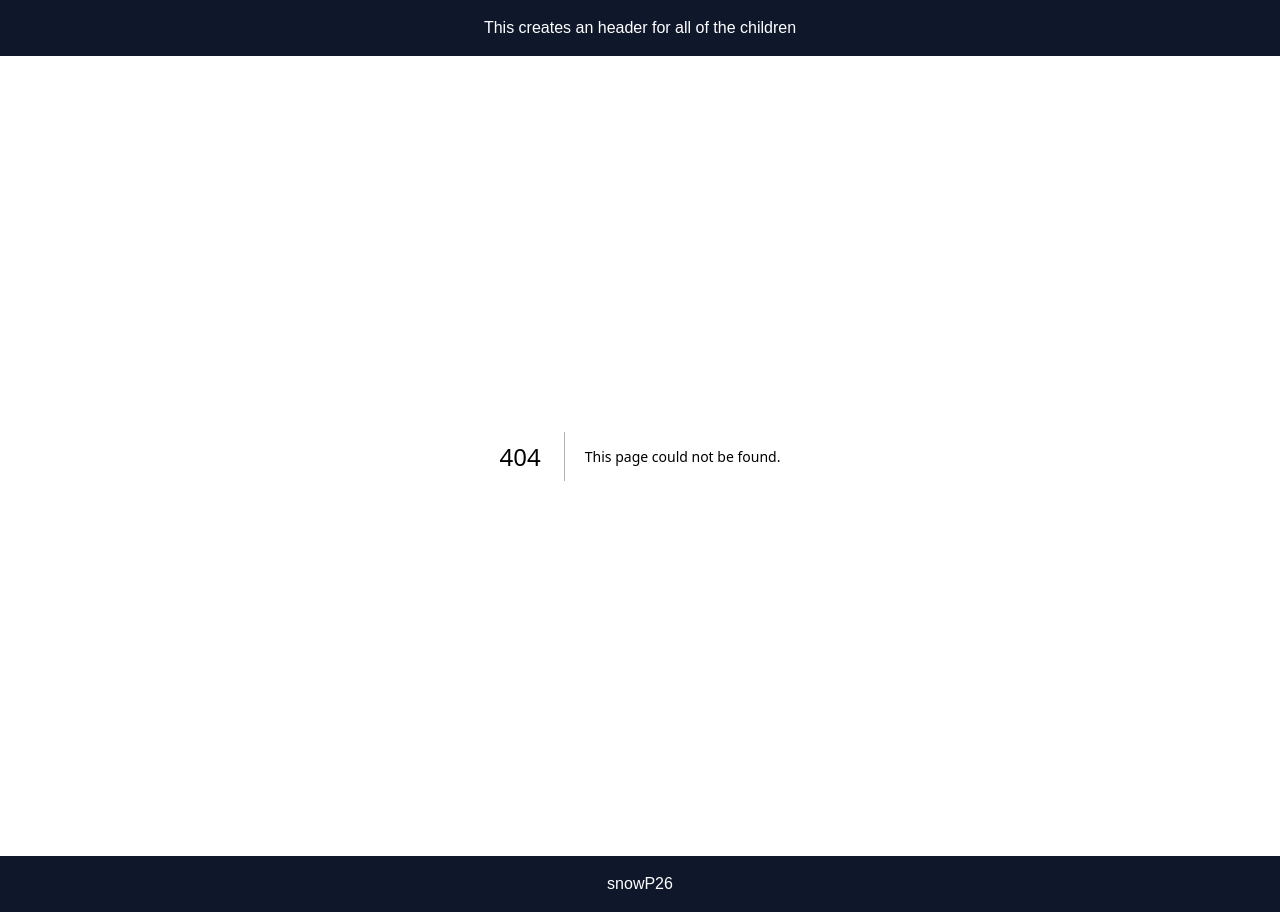
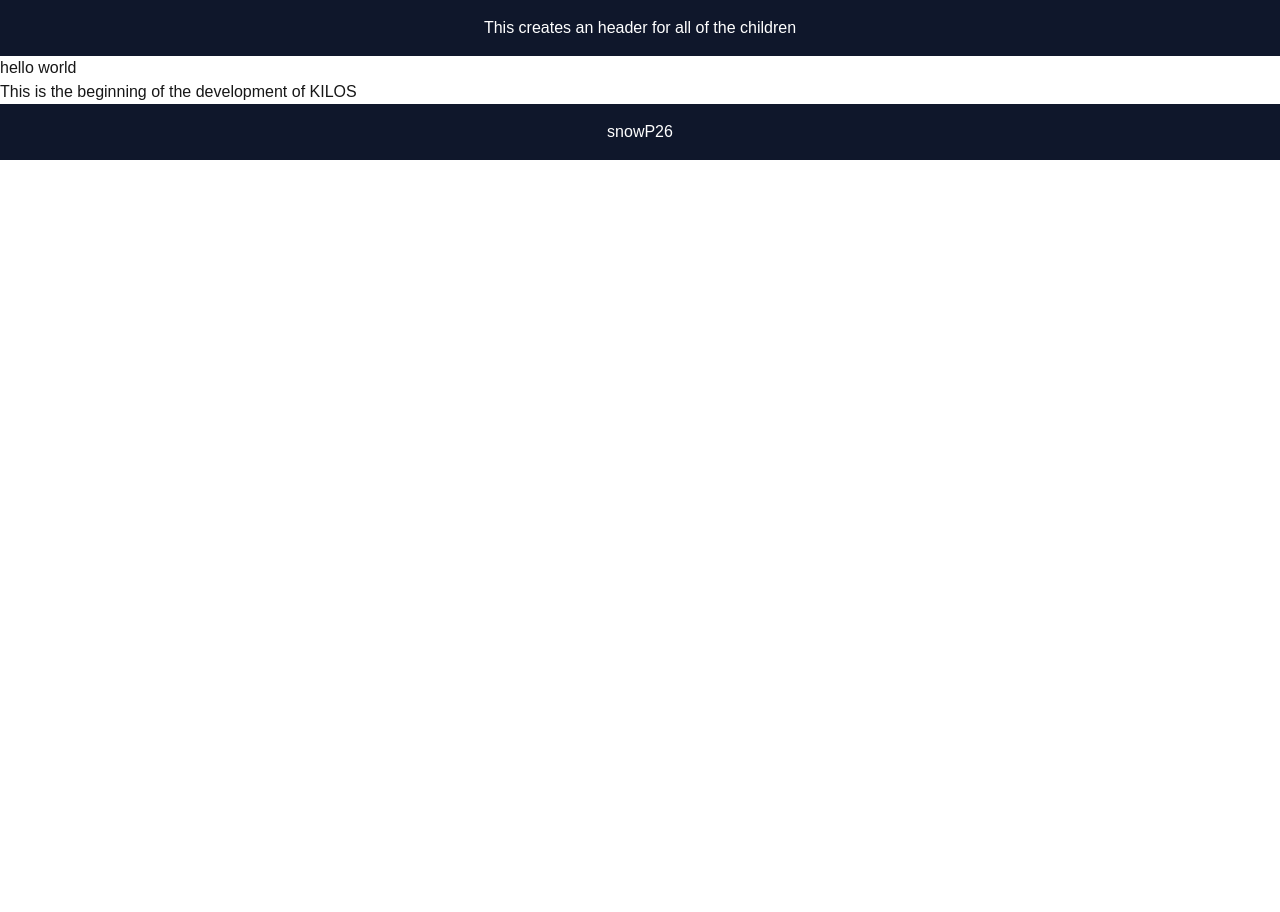
Before and after one commit to snowP26/KILOS-Capstone, a Next.js app: page / in a window 1280 px wide. Before the commit this address had no page. After the commit the page ends 800 px from the top, so only its background shows below. Built offline with nearby package versions, Linux system fonts and the light colour scheme.

Commit message:
chore: rename to page.tsx

```diff
--- /dev/null
+++ b/src/app/page.tsx
@@ -0,0 +1,10 @@
+
+
+export default function Home() {
+  return (
+    <div>
+      <h1>hello world</h1>
+      <p>This is the beginning of the development of KILOS</p>
+    </div>
+  );
+}
```
